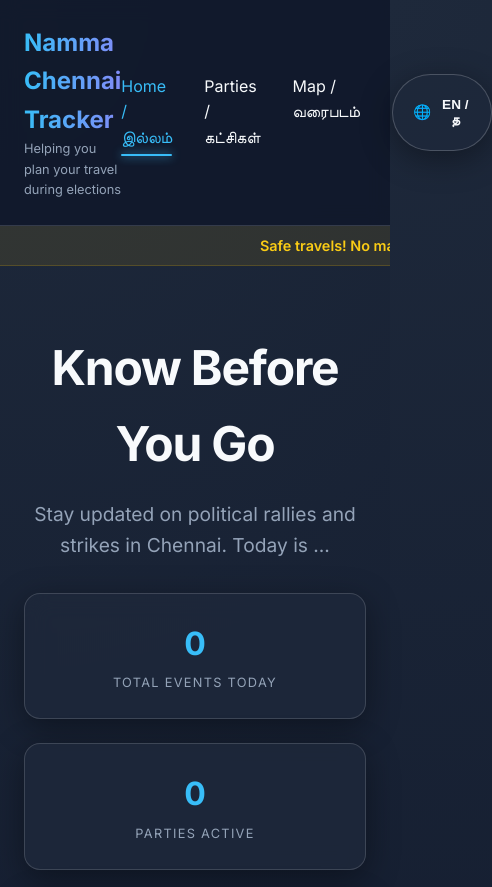
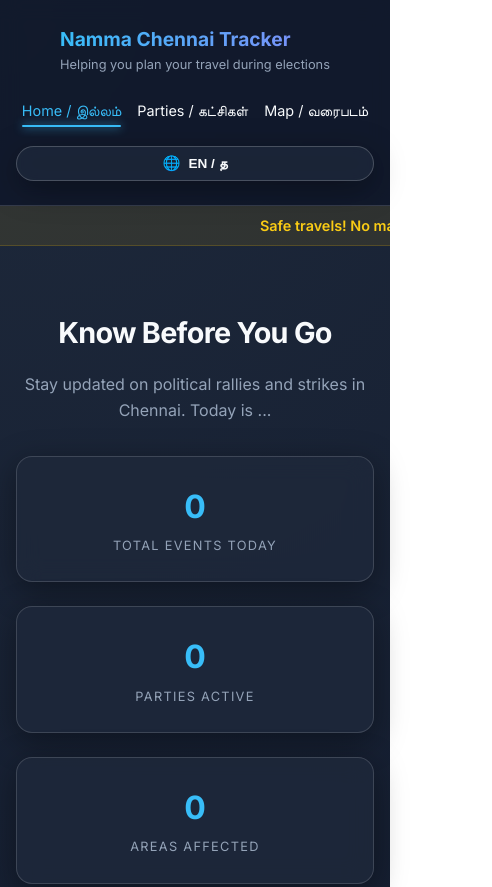
Before and after one commit to ramasubuofficial-pro/Nammachennaitracker, a plain HTML site: page frontend/index.html in a window 390 px wide. Shown: the top 887 px of the page, 492 px wide, since content can reach past the window. Drawn offline with Linux system fonts and the light colour scheme; no server answers; a web font is replaced by a local one.

Commit message:
Mobile optimization: responsive layout, typography, and UI components

```diff
--- a/frontend/css/style.css
+++ b/frontend/css/style.css
@@ -294,3 +294,62 @@ footer {
     color: var(--text-muted);
     text-align: center;
 }
+
+/* Responsive Media Queries */
+@media (max-width: 768px) {
+    .nav-content {
+        flex-direction: column;
+        gap: 1.5rem;
+    }
+
+    .nav-links {
+        gap: 1rem;
+        flex-wrap: wrap;
+        justify-content: center;
+    }
+
+    .hero h2 {
+        font-size: 2.2rem;
+    }
+
+    .hero p {
+        font-size: 1rem;
+    }
+
+    .stats-bar {
+        grid-template-columns: 1fr;
+    }
+
+    .events-grid {
+        grid-template-columns: 1fr;
+        gap: 1rem;
+    }
+
+    .filter-bar {
+        flex-direction: column;
+        align-items: stretch !important;
+    }
+
+    #lang-toggle {
+        width: 100%;
+        margin-top: 0.5rem;
+    }
+}
+
+@media (max-width: 480px) {
+    .hero h2 {
+        font-size: 1.8rem;
+    }
+
+    .logo-group h1 {
+        font-size: 1.2rem;
+    }
+
+    .nav-links a {
+        font-size: 0.9rem;
+    }
+
+    .container {
+        padding: 0 1rem;
+    }
+}
```
Also changed, not shown: frontend/event-details.html (+5 -1 lines), frontend/map.html (+4 -0 lines), frontend/parties.html (+1 -1 lines).
